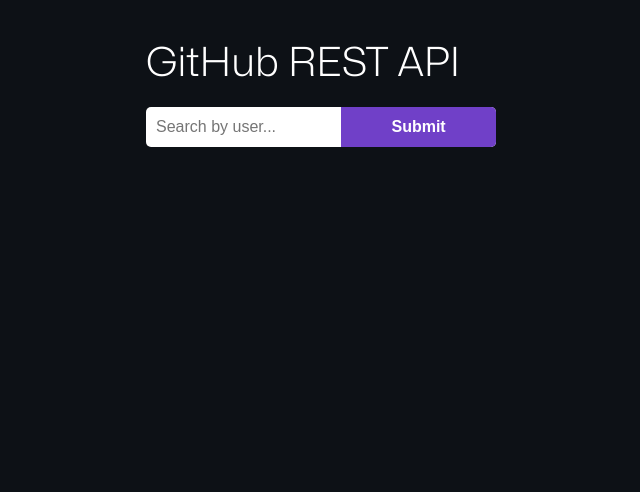
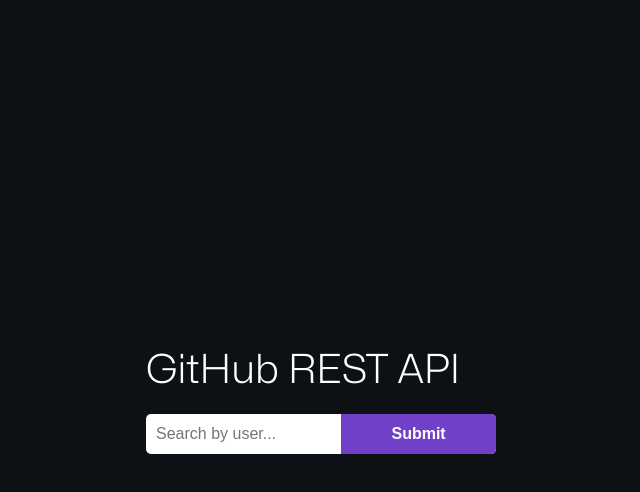
Before and after one commit to zemetskiym/GitHub-REST-API, a Next.js app: page / in a window 1280 px wide. Shown: the top 492 px of the page, without its empty margins (319-959 px from the left). Built offline with nearby package versions, Linux system fonts and the light colour scheme.

Commit message:
Center title and form before userData is collected

```diff
--- a/pages/index.tsx
+++ b/pages/index.tsx
@@ -28,6 +28,10 @@
     fetchData()
   }
 
+  const positionForm = {
+    alignItems: userData ? "flex-start" : "center"
+  }
+
   return (
     <>
       <Head>
@@ -37,7 +41,7 @@
         <link rel="icon" href="/favicon.svg" />
         <link rel="preload" href="Mona-Sans.woff2" as="font" type="font/woff2" crossOrigin="anonymous"></link>
       </Head>
-      <main id={styles.main}>
+      <main id={styles.main} style={positionForm}>
         <div id={styles.layoutSidebar}>
           <h1 id={styles.title}>GitHub REST API</h1>
           <form id={styles.form} onSubmit={(event) => handleSubmit(event)}>
```
